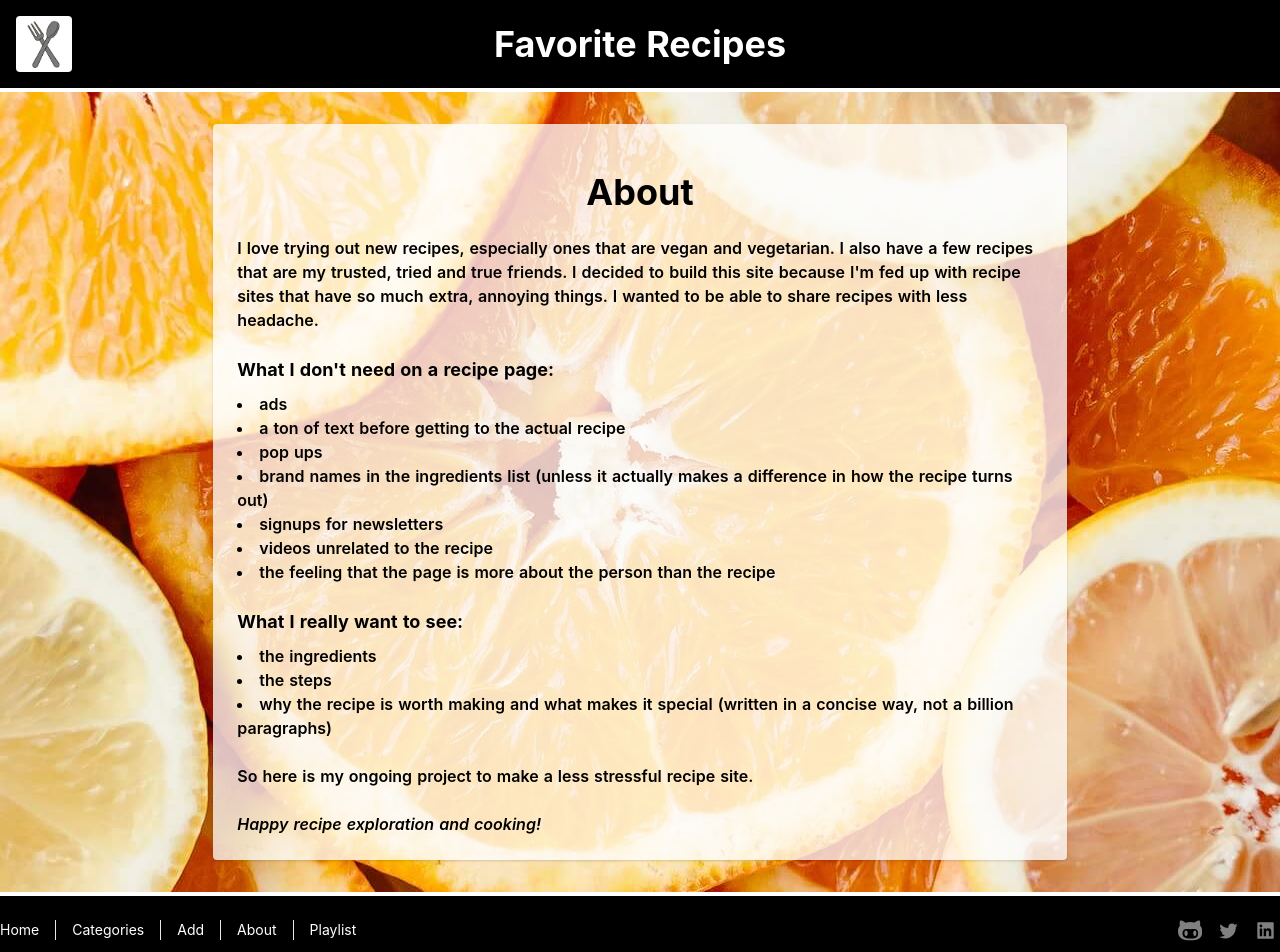
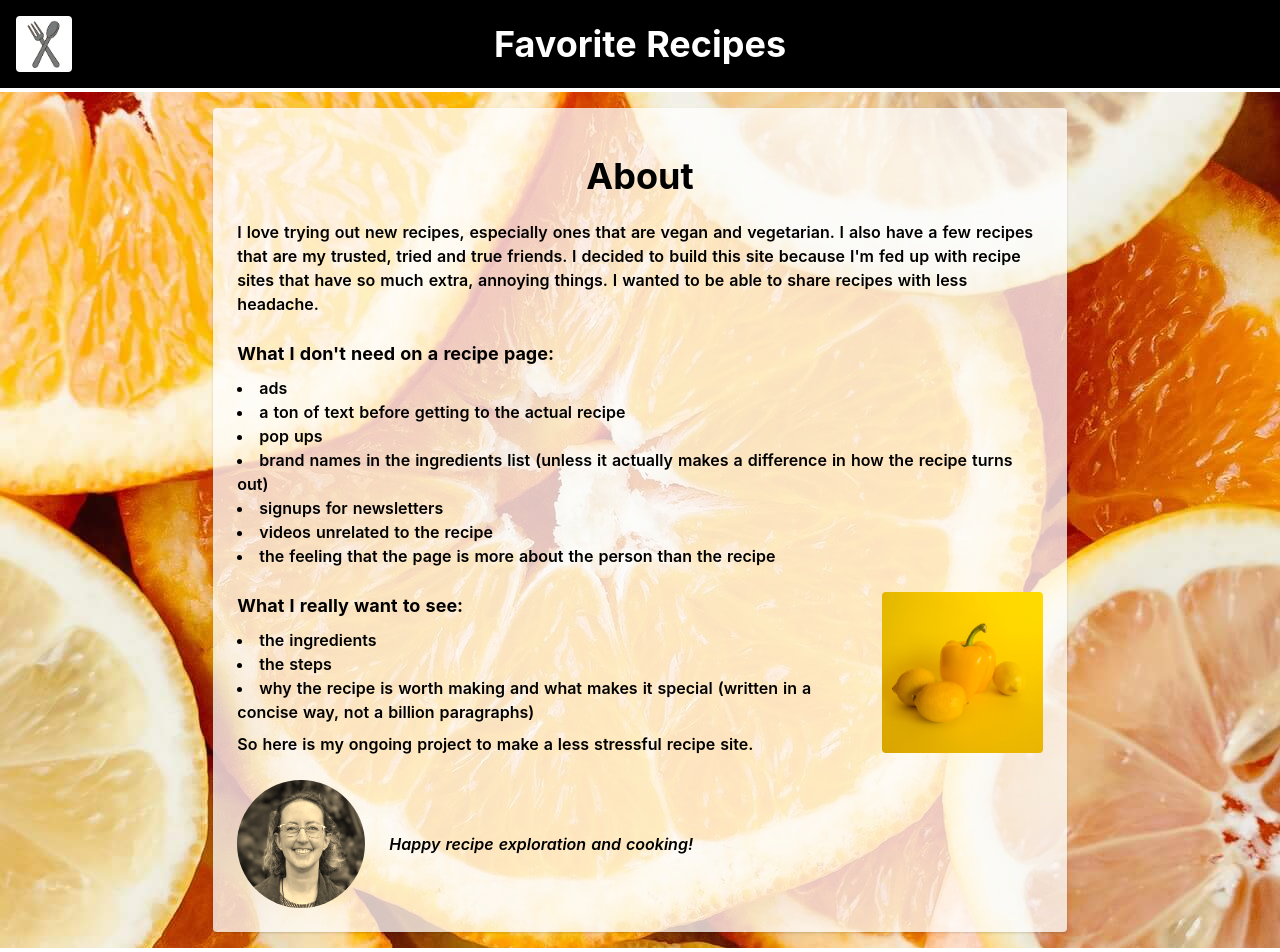
Before and after one commit to ethyl2/recipes, a Nuxt app: page /about in a window 1280 px wide. Shown: the top 952 px of the page. Built offline with nearby package versions, Linux system fonts and the light colour scheme.

Commit message:
Tweaks a couple of recipes; adds images to about page

```diff
--- a/pages/about.vue
+++ b/pages/about.vue
@@ -55,21 +55,53 @@
             </li>
           </ul>
         </section>
+        <div
+          class="
+            flex flex-col-reverse
+            items-start
+            justify-between
+            w-full
+            md:flex-row md:space-x-2
+          "
+        >
           <section class="flex flex-col space-y-2">
             <h2 class="font-bold text-lg">What I really want to see:</h2>
             <ul class="list-disc list-inside">
               <li>the ingredients</li>
               <li>the steps</li>
               <li>
-              why the recipe is worth making and what makes it special (written
-              in a concise way, not a billion paragraphs)
+                why the recipe is worth making and what makes it special
+                (written in a concise way, not a billion paragraphs)
               </li>
             </ul>
+            <p>
+              So here is my ongoing project to make a less stressful recipe
+              site.
+            </p>
           </section>
-        <p>
-          So here is my ongoing project to make a less stressful recipe site.
-        </p>
+          <img
+            class="w-2/3 sm:w-1/2 mx-auto mb-4 md:mb-0 md:w-1/5 rounded"
+            src="images/yellow-food.jpg"
+            alt="yellow food"
+          />
+        </div>
+
+        <div class="w-full flex items-center justify-start space-x-6">
+          <img
+            src="images/heather_nuffer.jpg"
+            alt="Heather Nuffer"
+            class="
+              rounded-full
+              filter
+              sepia
+              brightness-90
+              w-20
+              h-20
+              md:w-32 md:h-32
+            "
+          />
           <p class="italic">Happy recipe exploration and cooking!</p>
+        </div>
       </div>
     </main>
   </div>
--- a/store/recipes.js
+++ b/store/recipes.js
@@ -412,10 +412,10 @@ export const state = () => ({
       ingredients: [
         '12 oz. uncooked elbow macaroni or other shaped pasta',
         '1 c. raw cashews',
-        '160 g (2 med.) raw carrots, steamed, roasted, or boiled (10 min.)',
+        '160 g (about 5 1/2 ounces or 2 med.) raw carrots, steamed, roasted, or boiled (10 min.)',
         '1/2 c. nutritional yeast',
         '2 tsp. white vinegar',
-        '1 c. water',
+        '1 1/4 c. water',
         '1 T. + 1 tsp. buttery spread (opt.)',
         '2 tsp. salt',
         '1/2 tsp. onion powder',
@@ -428,6 +428,8 @@ export const state = () => ({
         `Put everything, except pasta, in a blender and blend until completely smooth.`,
         `Add blended sauce to drained pasta.`,
       ],
+      notes:
+        "Lately I've really liked drizzling some barbecue sauce on top of my serving. You might want to try it!",
     },
     {
       id: 13,
@@ -1445,7 +1447,7 @@ export const state = () => ({
         '2 c. sugar',
         '2 3-oz. boxes of vanilla pudding mix, or 3/4 c. vanilla pudding mix',
         '1 tsp. baking soda',
-        '1 tsp. cinnamon',
+        '1/2 T. cinnamon',
         '1/4 tsp. cloves',
         '1/4 tsp. nutmeg',
         '1/4 tsp. cardamom',
@@ -1460,7 +1462,7 @@ export const state = () => ({
         'Pour batter into pans.',
         'Bake for 50-55 min.',
       ],
-      notes: `When our local bakery starts offering pumpkin bread, it's a sure, highly-anticipated sign that it's fall. If you make your own, you can enjoy pumpkin bread anytime.`,
+      notes: `When our local bakery starts offering pumpkin bread, it's a sure, highly-anticipated sign that it's fall. If you make your own, you can enjoy pumpkin bread anytime! Adjust the spices according to your taste -- I generally add a bit more than what is here, depending on my mood.`,
     },
     {
       id: 43,
```
Also changed, not shown: static/images/heather_nuffer.jpg (added), static/images/yellow-food.jpg (added). Lines whose indentation alone changed are shown as unchanged.
